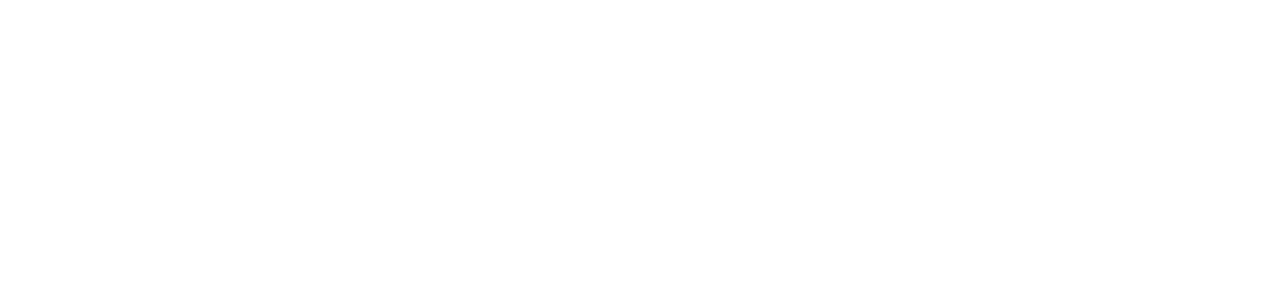
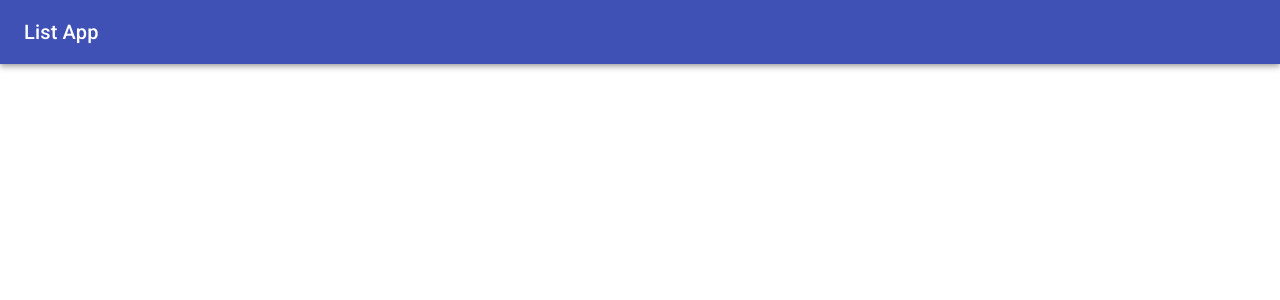
Before and after one commit to mattflow/list-app, a React (Create React App) app in the folder client/: page / in a window 1280 px wide. Shown: the top 300 px of the page. Built offline with nearby package versions, Linux system fonts and the light colour scheme.

Commit message:
Add title bar

```diff
--- a/client/src/App.js
+++ b/client/src/App.js
@@ -1,10 +1,12 @@
 import React, { Component } from 'react';
+import TitleBar from './components/TitleBar';
 import './App.css';
 
 class App extends Component {
   render() {
     return (
       <div className="App">
+        <TitleBar title="List App" />
       </div>
     );
   }
```
